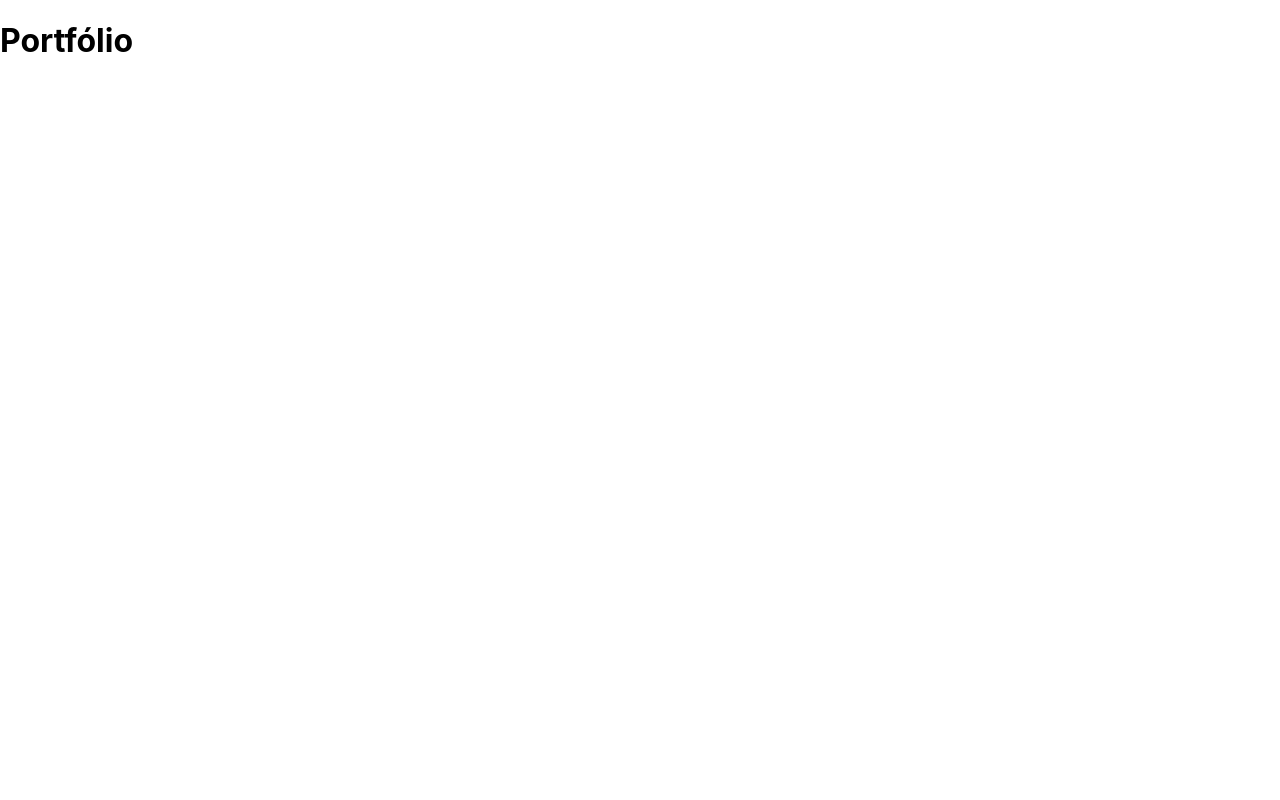
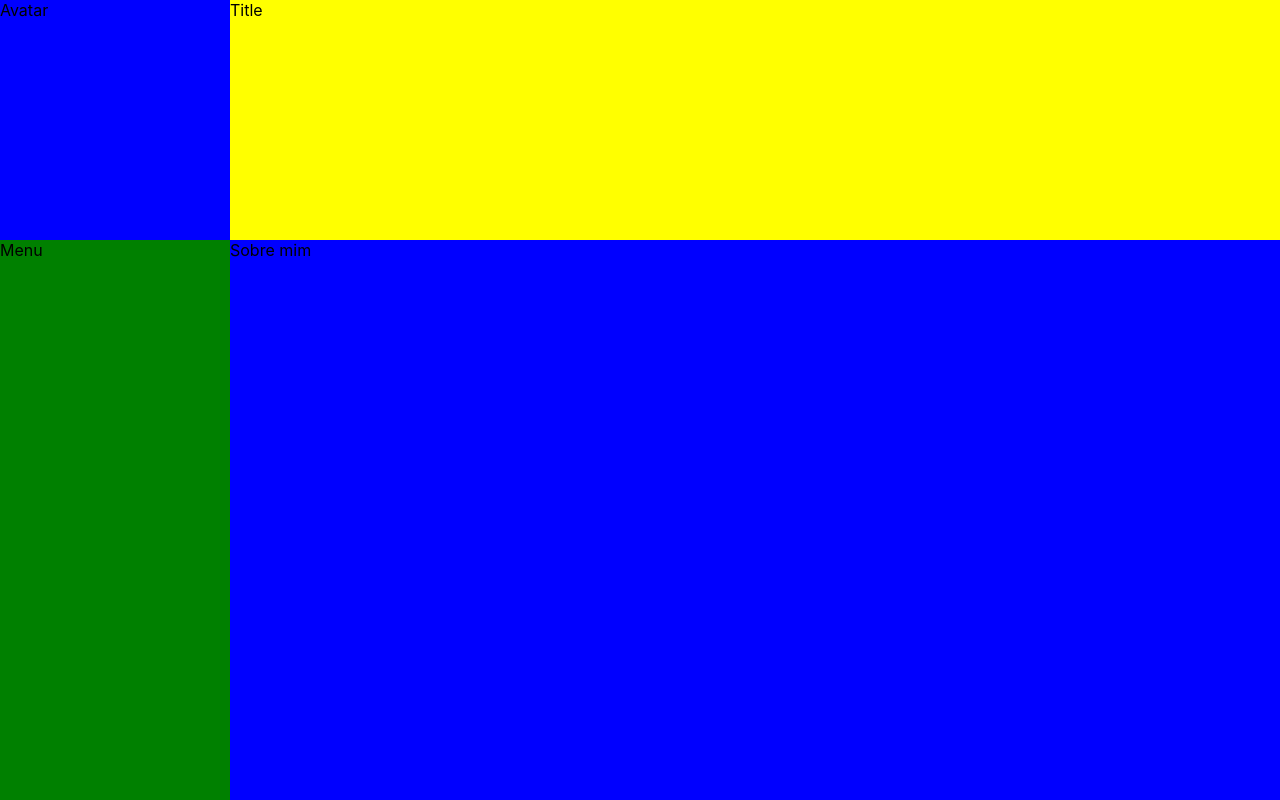
Before and after one commit to cristianomesquita/portfolio, a React (Create React App) app: page / in a window 1280 px wide. Built offline with nearby package versions, Linux system fonts and the light colour scheme.

Commit message:
estrutura inicial

```diff
--- a/src/pages/App.js
+++ b/src/pages/App.js
@@ -1,3 +1,24 @@
-const App = () => <h1>Portfólio</h1>
+import React from 'react'
+import {
+  MainContainer,
+  AvatarTitleContainer,
+  Avatar,
+  Title,
+  MenuAboutMeContainer,
+  LateralMenu,
+  AboutMe
+} from './styled'
+const App = () => (
+  <MainContainer>
+    <AvatarTitleContainer>
+      <Avatar>Avatar</Avatar>
+      <Title>Title</Title>
+    </AvatarTitleContainer>
+    <MenuAboutMeContainer>
+      <LateralMenu>Menu</LateralMenu>
+      <AboutMe>Sobre mim</AboutMe>
+    </MenuAboutMeContainer>
+  </MainContainer>
+)
 
 export default App
--- /dev/null
+++ b/src/pages/styled.js
@@ -0,0 +1,40 @@
+import styled from 'styled-components'
+export const MainContainer = styled.div`
+  display: flex;
+  margin: 0;
+  padding: 0;
+  width: 100%;
+  box-sizing: border-box;
+  flex-direction: column;
+`
+export const AvatarTitleContainer = styled.div`
+  display: flex;
+  height: 30vh;
+`
+export const Avatar = styled.div`
+  display: flex;
+  background-color: blue;
+  width: 230px;
+`
+export const Title = styled.div`
+  display: flex;
+  background-color: yellow;
+  flex-grow: 1;
+`
+
+export const MenuAboutMeContainer = styled.div`
+  display: flex;
+  height: 70vh;
+`
+
+export const LateralMenu = styled.div`
+  display: flex;
+  background-color: green;
+  width: 230px;
+`
+
+export const AboutMe = styled.div`
+  display: flex;
+  background-color: blue;
+  flex-grow: 1;
+`
```
Also changed, not shown: 2 other files (tests, documents, lock files or other folders).
